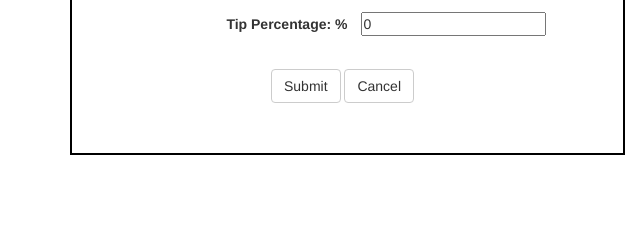
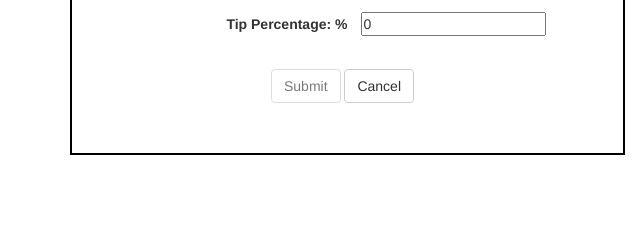
Before and after one commit to dianatduong/waitstaff-calculator, a plain HTML site: page index.html in a window 1280 px wide. Shown: the part 239-478 px from the top of the page, 0-640 px from the left. Drawn offline with nearby package versions, Linux system fonts and the light colour scheme; some packages are replaced by stand-ins of ours.

Commit message:
added ng-disabled to submit button

```diff
--- a/index.html
+++ b/index.html
@@ -76,7 +76,7 @@
 
 							<!-- submit and cancel btns -->
 							<div class="btns">
-								<button class="btn btn-default" id="submit-btn" type="submit">Submit</button>
+								<button class="btn btn-default" id="submit-btn" type="submit" ng-disabled="calc.inputForm.$invalid">Submit</button>
 								<button class="btn btn-default" id="cancel-btn" type="button" ng-click="calc.cancelForm()">Cancel</button>
 							</div>
 						</div>
```
